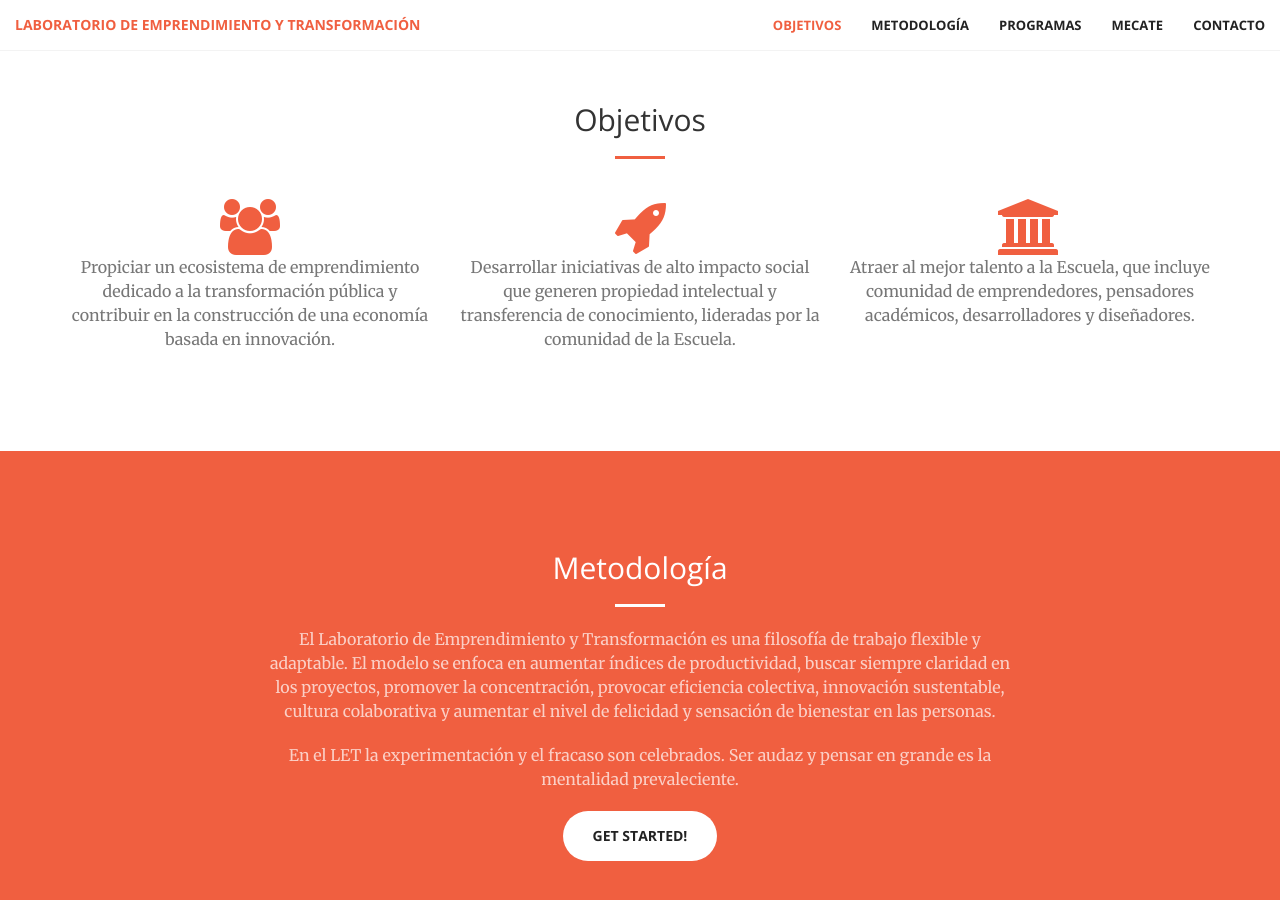
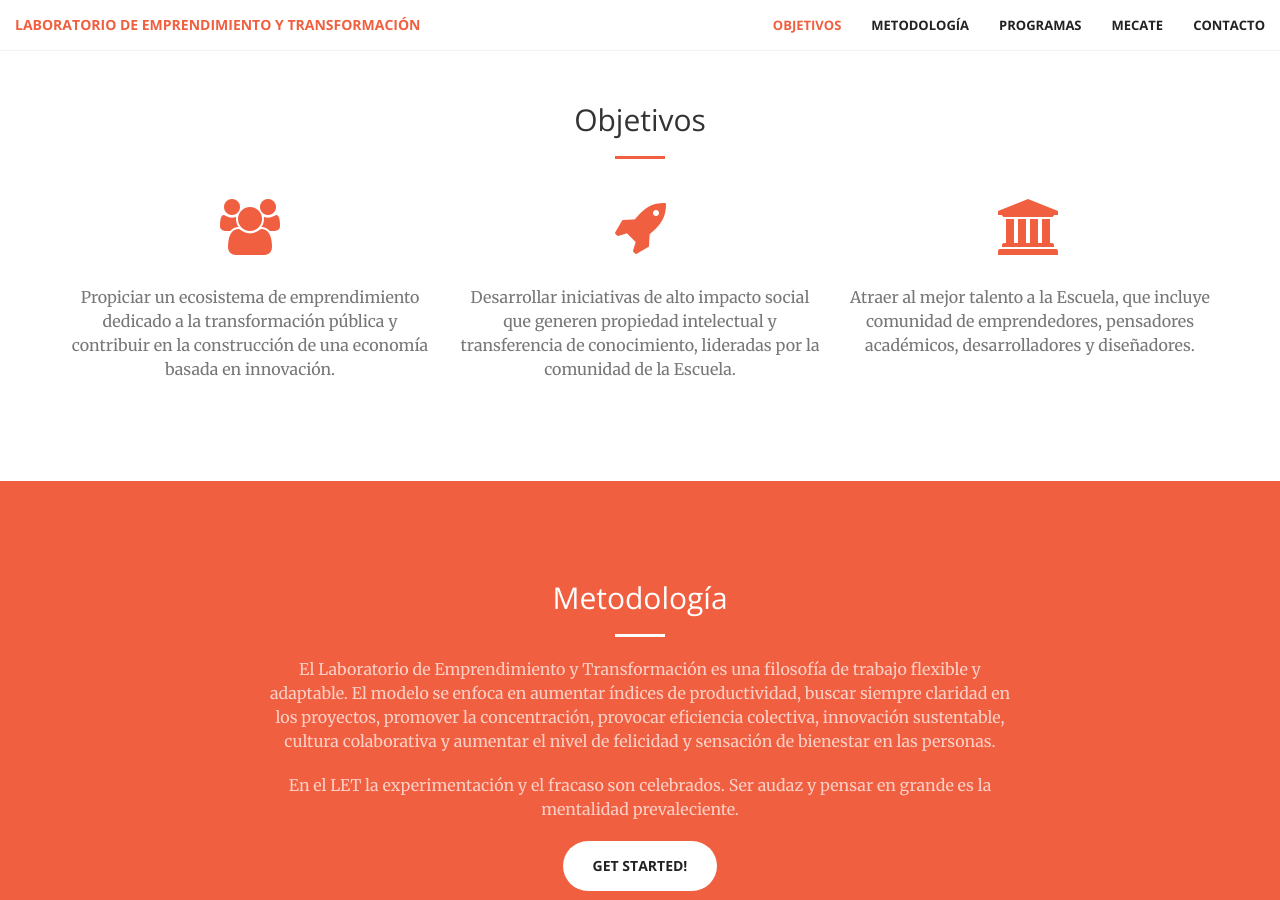
Before and after one commit to civica-digital/let, a Jekyll site: the page built from index.html, in a window 1280 px wide and 900 px high, scrolled down 897 px. Built offline with Jekyll 4.4.1, drawn with Linux system fonts in a browser that asks for light colours; nearby versions of some CDN libraries; library files that are not in the unit come from our copies.

Commit message:
Changes video dimensions and margins

```diff
--- a/css/creative.scss
+++ b/css/creative.scss
@@ -227,6 +227,9 @@
     p {
         margin-bottom: 0;
     }
+    h4 {
+      margin-top: 40px;
+    }
 }
 
 .portfolio-box {
@@ -366,3 +369,12 @@
     }
   }
 }
+
+i {
+  margin-bottom: 30px;
+}
+
+.embed-responsive {
+  margin-top: 30px;
+  margin-bottom: 30px;
+}
--- a/index.html
+++ b/index.html
@@ -105,7 +105,7 @@
             <h2 class="section-heading">MECATE</h2>
             <hr class="light">
             <p class="text-faded">Mecate es un programa internacional de emprendimiento público que convoca a estudiantes de posgrados de distintas universidades de México y del mundo, así como a ciudadanos y emprendedores excepcionales, para realizar propuestas con impacto social en México.</p>
-            <div class="embed-responsive embed-responsive-4by3">
+            <div class="embed-responsive embed-responsive-16by9">
               <iframe class="embed-responsive-item" src="https://www.youtube.com/embed/Vr8uhODji7k" allowfullscreen></iframe>
             </div>
 
```
